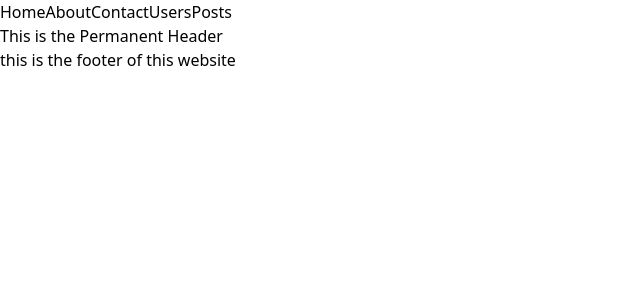
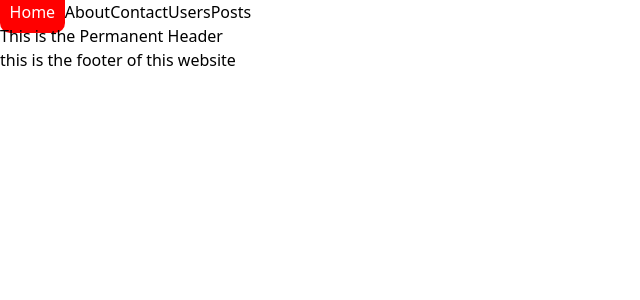
Before and after one commit to mashfikur/react-router-concepts, a React (Vite) app: page / in a window 1280 px wide. Shown: the top 300 px of the page, without its empty margins (0-640 px from the left). Built offline with nearby package versions, Linux system fonts and the light colour scheme.

Commit message:
active nav link functionality added

```diff
--- a/src/App.jsx
+++ b/src/App.jsx
@@ -1,5 +1,5 @@
 import "./App.css";
-import Navbar from "./components/Navbar";
+import Navbar from "./components/Navbar/Navbar";
 import { Outlet } from "react-router-dom";
 
 function App() {
--- /dev/null
+++ b/src/components/ErrorPage.jsx
@@ -0,0 +1,13 @@
+import { useRouteError } from "react-router-dom";
+const ErrorPage = () => {
+  const error=useRouteError()
+  console.log(error)
+  return (
+    <div className="text-3xl text-center font-semibold my-80">
+      <h2>OOOPS !! Error </h2>
+      <p> {error.statusText || error.message} </p>
+    </div>
+  );
+};
+
+export default ErrorPage;
--- a/src/components/Navbar.jsx
+++ /dev/null
@@ -1,17 +0,0 @@
-import { Link } from "react-router-dom";
-
-const Navbar = () => {
-    return (
-        <div>
-            <div className="text-center space-x-4 font-semibold my-6">
-                <Link to={"/"}>Home</Link>
-                <Link to={"/about"}>About</Link>
-                <Link to={"/contact"}>Contact</Link>
-                <Link to={"/users"}>Users</Link>
-                <Link to={"/posts"}>Posts</Link>
-            </div>
-        </div>
-    );
-};
-
-export default Navbar;
--- /dev/null
+++ b/src/components/Navbar/Navbar.css
@@ -0,0 +1,6 @@
+nav a.active{
+    background: red;
+    color: white;
+    padding: .6rem;
+    border-radius: 10px;
+}
--- /dev/null
+++ b/src/components/Navbar/Navbar.jsx
@@ -0,0 +1,18 @@
+import { NavLink } from "react-router-dom";
+import "./Navbar.css";
+
+const Navbar = () => {
+  return (
+    <nav>
+      <div className="text-center space-x-4 font-semibold my-6">
+        <NavLink to={"/"}>Home</NavLink>
+        <NavLink to={"/about"}>About</NavLink>
+        <NavLink to={"/contact"}>Contact</NavLink>
+        <NavLink to="/users">Users</NavLink>
+        <NavLink to={"/posts"}>Posts</NavLink>
+      </div>
+    </nav>
+  );
+};
+
+export default Navbar;
--- a/src/components/PostDetails.jsx
+++ b/src/components/PostDetails.jsx
@@ -1,10 +1,13 @@
-import { useLoaderData } from "react-router-dom";
+import { useLoaderData ,useParams } from "react-router-dom";
 import { Dna } from "react-loader-spinner";
-import { useEffect, useState } from "react";
+import { useEffect, useState  } from "react";
 
 const PostDetails = () => {
   const [loader, setLoader] = useState(true);
   const postDetails = useLoaderData();
+  const params=useParams()
+
+  console.log(params)
 
   useEffect(() => {
     if (postDetails) {
--- a/src/main.jsx
+++ b/src/main.jsx
@@ -9,11 +9,13 @@ import Users from "./components/Users.jsx";
 import UserDeatails from "./components/UserDeatails.jsx";
 import Posts from "./components/Posts.jsx";
 import PostDetails from "./components/PostDetails.jsx";
+import ErrorPage from "./components/ErrorPage.jsx";
 
 const router = createBrowserRouter([
   {
     path: "/",
     element: <App></App>,
+    errorElement:<ErrorPage></ErrorPage>,
     children:[
       {
         path:"/about",
```
